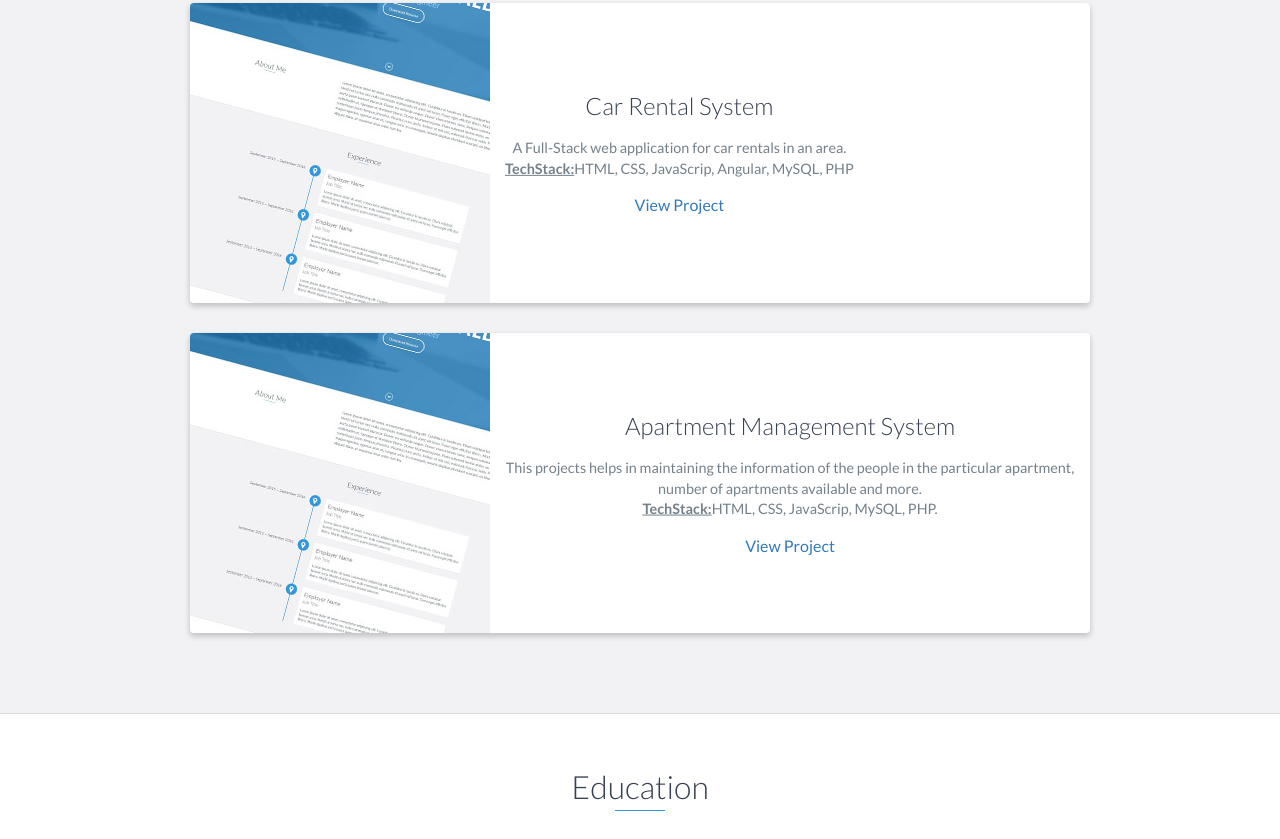
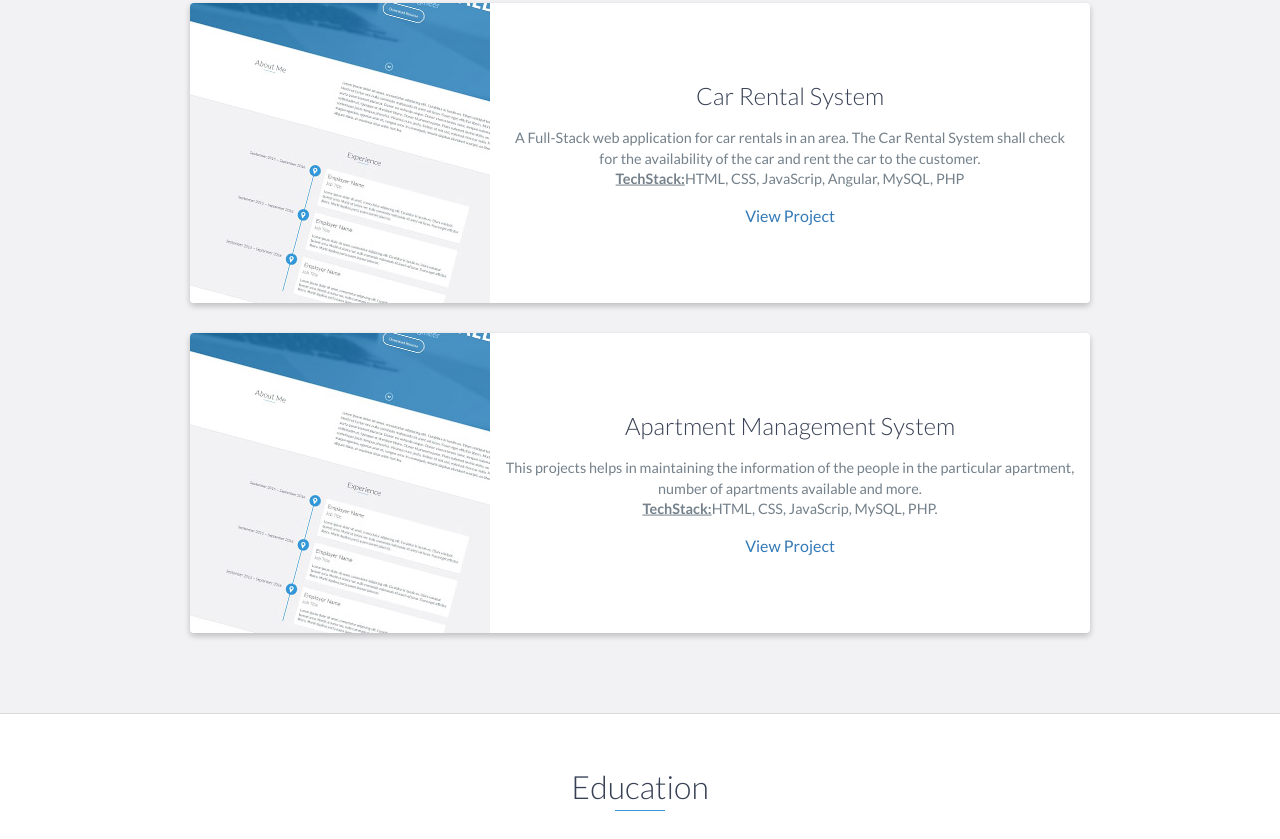
Before and after one commit to ShoaibNumaan/shoaibnumaan.github.io, a website: page index.html in a window 1280 px wide. Shown: the part 1538-2377 px from the top of the page. Drawn offline with nearby package versions, Linux system fonts and the light colour scheme.

Commit message:
updated CRS

```diff
--- a/index.html
+++ b/index.html
@@ -113,7 +113,7 @@
                     <div class="project-info">
                         <h3>Car Rental System</h3>
                         <p>
-                         	A Full-Stack web application for car rentals in an area. </br>
+                         	A Full-Stack web application for car rentals in an area. The Car Rental System shall check for the availability of the car and rent the car to the customer. </br>
 				<b><u>TechStack:</u></b>HTML, CSS, JavaScrip, Angular, MySQL, PHP
                         </p>
                         <a target="_blank" href="https://github.com/ShoaibNumaan/Car-Rental-System-HTML-CSS-JavaScript-">View Project</a>
```
